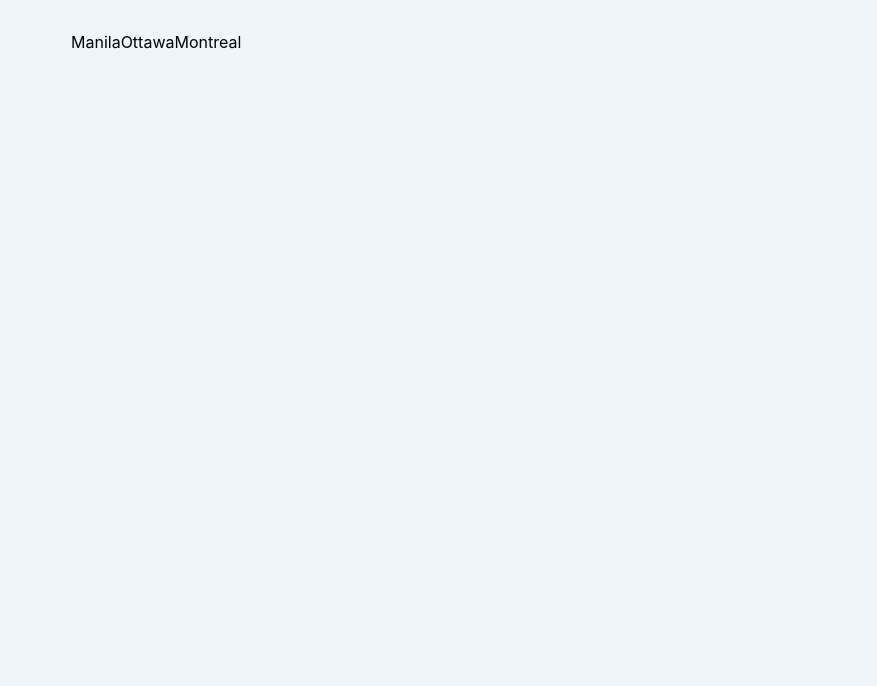
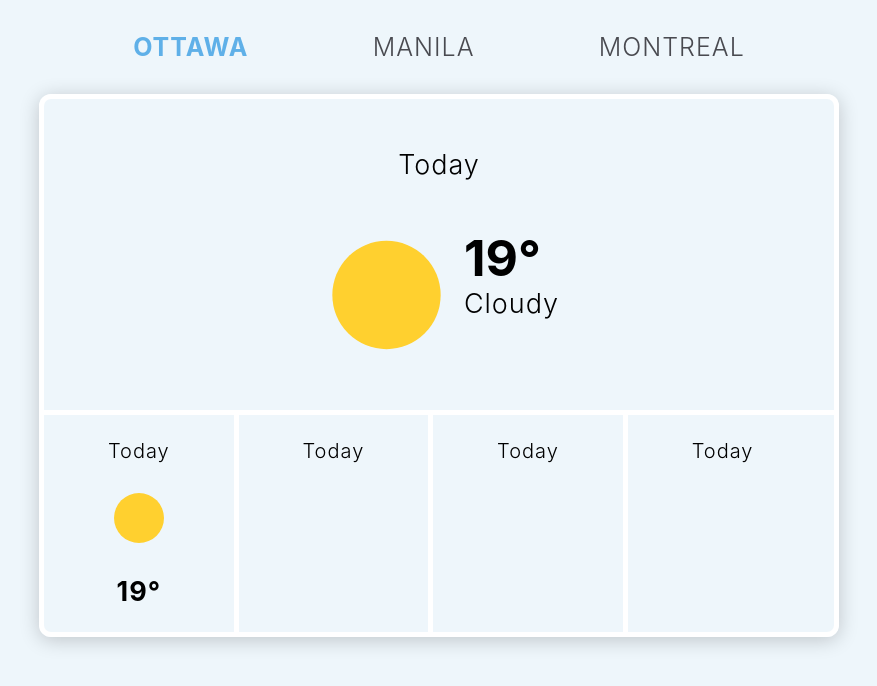
Before and after one commit to tramyardg/weather-app, a React (Create React App) app in the folder client/: page / in a window 1280 px wide. Shown: the top 686 px of the page, without its empty margins (201-1078 px from the left). Built offline with nearby package versions, Linux system fonts and the light colour scheme; no server answers.

Commit message:
update main template

```diff
--- a/client/src/App.js
+++ b/client/src/App.js
@@ -1,23 +1,54 @@
 import './app.scss';
-import { useEffect } from "react";
+import { useEffect, useState } from "react";
 import { WeatherWidget } from './components/WeatherWidget';
 import { Cities } from './components/Cities';
+import { Forecast } from './components/Forecast';
 
 
-const locations = [
+const LOCATIONS = [
   {
+    city_name: "Ottawa",
+    coordinates: "45.4215296,-75.69719309999999"
+  }, {
     city_name: "Manila",
     coordinates: "14.5995124,120.9842195"
-  }, {
-    city_name: "Ottawa",
-    coordinates: "45.4215296,-75.69719309999999"
   }, {
     city_name: "Montreal",
     coordinates: "45.5016889,-73.567256"
   }
 ];
 
+const WEATHER_CODES = [
+  { code: "0", name: "Unknown", img: "/weather-icons/" },
+  { code: "1000", name: "Clear, Sunny", img: "/weather-icons/clear_day.svg" },
+  { code: "1100", name: "Mostly Clear", img: "/weather-icons/mostly_clear_day.svg" },
+  { code: "1101", name: "Partly Cloudy", img: "/weather-icons/partly_cloudy_day.svg" },
+  { code: "1102", name: "Mostly Cloudy", img: "/weather-icons/mostly_cloudy.svg" },
+  { code: "1001", name: "Cloudy", img: "/weather-icons/cloudy.svg" },
+  { code: "2000", name: "Fog", img: "/weather-icons/fog.svg" },
+  { code: "2100", name: "Light Fog", img: "/weather-icons/fog_light.svg" },
+  { code: "4000", name: "Drizzle", img: "/weather-icons/drizzle.svg" },
+  { code: "4001", name: "Rain", img: "/weather-icons/rain.svg" },
+  { code: "4200", name: "Light Rain", img: "/weather-icons/rain_light.svg" },
+  { code: "4201", name: "Heavy Rain", img: "/weather-icons/rain_heavy.svg" },
+  { code: "5000", name: "Snow", img: "/weather-icons/snow.svg" },
+  { code: "5001", name: "Flurries", img: "/weather-icons/flurries.svg" },
+  { code: "5100", name: "Light Snow", img: "/weather-icons/snow_light.svg" },
+  { code: "5101", name: "Heavy Snow", img: "/weather-icons/snow_heavy.svg" },
+  { code: "6000", name: "Freezing Drizzle", img: "/weather-icons/freezing_drizzle.svg" },
+  { code: "6001", name: "Freezing Rain", img: "/weather-icons/freezing_rain.svg" },
+  { code: "6200", name: "Light Freezing Rain", img: "/weather-icons/freezing_rain_light.svg" },
+  { code: "6201", name: "Heavy Freezing Rain", img: "/weather-icons/freezing_rain_heavy.svg" },
+  { code: "7000", name: "Ice Pellets", img: "/weather-icons/ice_pellets.svg" },
+  { code: "7101", name: "Heavy Ice Pellets", img: "/weather-icons/ice_pellets_heavy.svg" },
+  { code: "7102", name: "Light Ice Pellets", img: "/weather-icons/ice_pellets_light.svg" },
+  { code: "8000", name: "Thunderstorm", img: "/weather-icons/tstorm.svg" },
+];
+
 function App() {
+  const [coordinates, setCoordinates] = useState(null);
+  const [currentCoordinates, setCurrentCoordinates] = useState(LOCATIONS[0].coordinates);
+
   useEffect(() => {
     const callBackendAPI = async () => {
       const response = await fetch('/api');
@@ -32,18 +63,14 @@
   }, []);
 
   const handleClick = (coordinates) => {
-    console.log(coordinates);
-
+    setCurrentCoordinates(coordinates);
   }
 
   return (
-    <div className="weather-app">
-      <div className="weather-widget">
-        <WeatherWidget cities={locations} handleClick={handleClick}>
-          <Cities />
-        </WeatherWidget>
-      </div>
-    </div>
+    <WeatherWidget cities={LOCATIONS} weatherCodes={WEATHER_CODES} handleClick={handleClick}>
+      <Cities />
+      <Forecast />
+    </WeatherWidget>
   );
 }
 
--- a/client/src/app.scss
+++ b/client/src/app.scss
@@ -13,25 +13,125 @@
   margin: 0 auto;
 }
 
+// cities
 .weather-widget {
   .city-wrapper {
     display: flex;
+    display: -webkit-flex;
     padding: 2rem;
-    .city {
+    .city-btn {
       margin: 0 auto;
       text-transform: uppercase;
+      color: #494A50;
+      cursor: pointer;
+      transition: all 0.2s ease-in-out;
 
-      color: #84878C;
-      font-size: 20px;
-      letter-spacing: 2px;
-      cursor: pointer;
+      font-size: 25px;
+      letter-spacing: 1px;
+      font-weight: 300;
+
       &.active {
-        color: aqua;
+        color: #5FB0E8;
+        font-weight: bold;
       }
     }
   }
 }
 
-.container {
+// forecast
+.weather-widget {
+  .forecast {
+    border: 5px solid #ffffff;
+    box-shadow: 0 3px 20px rgba(0, 0, 0, 0.2);
+    border-radius: 12px;
+  }
+}
 
+// current forecast
+.weather-widget {
+  .forecast {
+    .current {
+      border-bottom: 5px solid #ffffff;
+      p {
+        padding-top: 50px;
+        padding-bottom: 50px;
+        text-align: center;
+
+        font-size: 27px;
+        letter-spacing: 1px;
+        font-weight: 300;
+      }
+      .info {
+        img {
+          width: 135px;
+          height: 130px;
+        }
+        padding-bottom: 50px;
+        display: flex;
+        display: -webkit-flex;
+        justify-content: center;
+        gap: 10px;
+        .degree-celcius {
+          display: flex;
+          display: -webkit-flex;
+          flex-direction: column;
+          .celcius {
+            font-weight: bold;
+            font-size: 50px;
+          }
+          .code-name {
+            font-size: 27px;
+            letter-spacing: 1px;
+            font-weight: 300;
+          }
+        }
+      }
+    }
+  }
 }
+
+// four-day forecast
+.weather-widget {
+  .forecast {
+    .four-day {
+      width: 100%;
+      display: -webkit-flex;
+      display: flex;
+      -webkit-flex-flow: row wrap;
+      flex-flow: row wrap;
+
+      .col {
+        width: 100%;
+        text-align: center;
+        p {
+          text-align: center;
+          padding: 25px 0;
+
+          font-size: 20px;
+          letter-spacing: 1px;
+          font-weight: 300;
+        }
+        img {
+          width: 60px;
+          height: 60px;
+        }
+        .celcius {
+          padding: 25px 0;
+
+          font-size: 27px;
+          letter-spacing: 1px;
+          font-weight: bold;
+        }
+      }
+
+      @media (min-width: 800px) {
+        .col {
+          width: 24%;
+          &:not(:last-child) {
+            border-right: 5px solid #ffffff;
+          }
+        }
+      }
+    }
+  }
+}
--- /dev/null
+++ b/client/src/components/Forecast.js
@@ -0,0 +1,37 @@
+import React from "react";
+
+export const Forecast = ({ weatherCodes }) => {
+
+    return (
+        <>
+            <div className="forecast">
+                <div className="current">
+                    <p>Today</p>
+                    <div className="info">
+                        <img src={weatherCodes[1].img} alt="weather icon" />
+                        <div className="degree-celcius">
+                            <span className="celcius">19<span>&#176;</span></span>
+                            <span className="code-name">Cloudy</span>
+                        </div>
+                    </div>
+                </div>
+                <div className="four-day">
+                    <div className="col">
+                        <p>Today</p>
+                        <img src={weatherCodes[1].img} alt="weather icon" />
+                        <p className="celcius">19<span>&#176;</span></p>
+                    </div>
+                    <div className="col">
+                        <p>Today</p>
+                    </div>
+                    <div className="col">
+                        <p>Today</p>
+                    </div>
+                    <div className="col">
+                        <p>Today</p>
+                    </div>
+                </div>
+            </div>
+        </>
+    );
+};
--- a/client/src/components/WeatherWidget.js
+++ b/client/src/components/WeatherWidget.js
@@ -1,15 +1,19 @@
 import React from "react";
 
-export const WeatherWidget = ({ children, cities, handleClick }) => {
+export const WeatherWidget = ({ children, cities, weatherCodes, handleClick }) => {
 
     return (
         <>
-            {React.Children.map(children, (child) => {
-                if (React.isValidElement(child)) {
-                    return React.cloneElement(child, {cities, handleClick});
-                }
-                return child;
-            })}
+            <div className="weather-app">
+                <div className="weather-widget">
+                    {React.Children.map(children, (child) => {
+                        if (React.isValidElement(child)) {
+                            return React.cloneElement(child, { cities, weatherCodes, handleClick });
+                        }
+                        return child;
+                    })}
+                </div>
+            </div>
         </>
     );
 };
```
